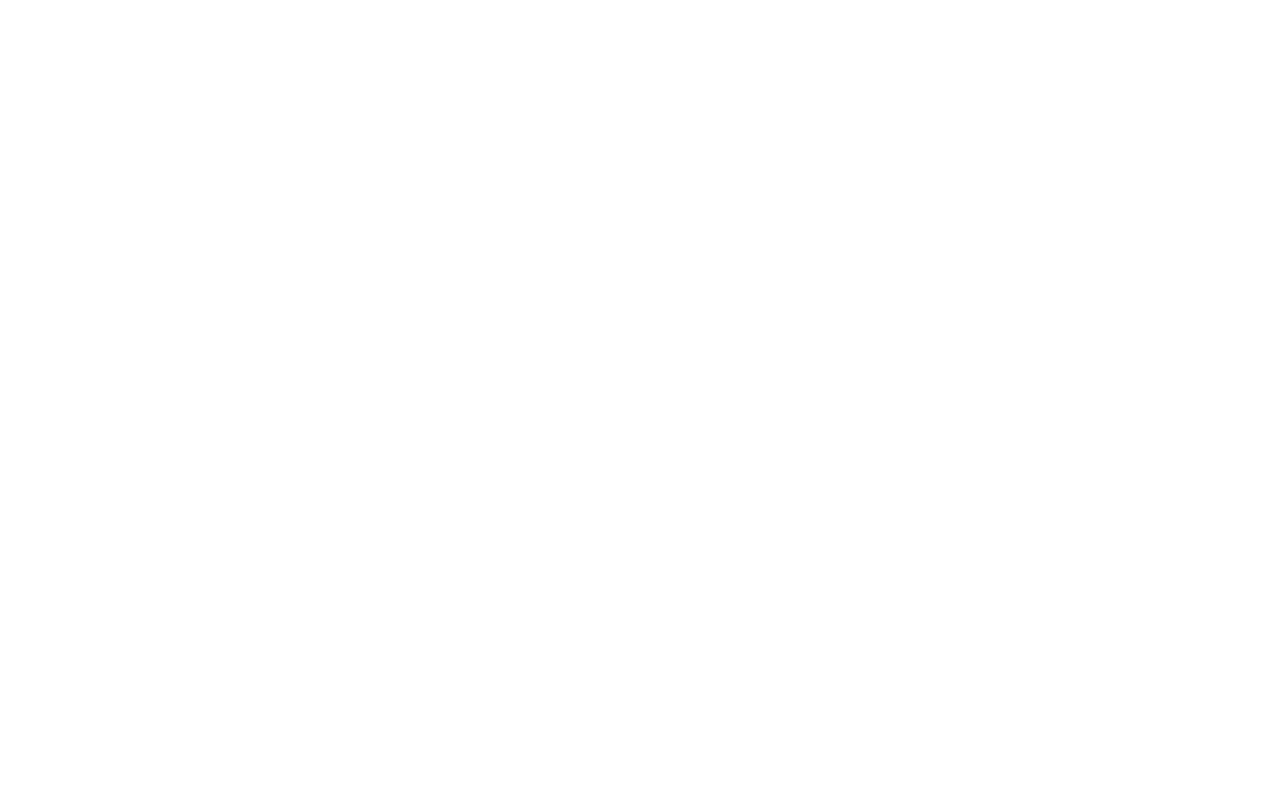
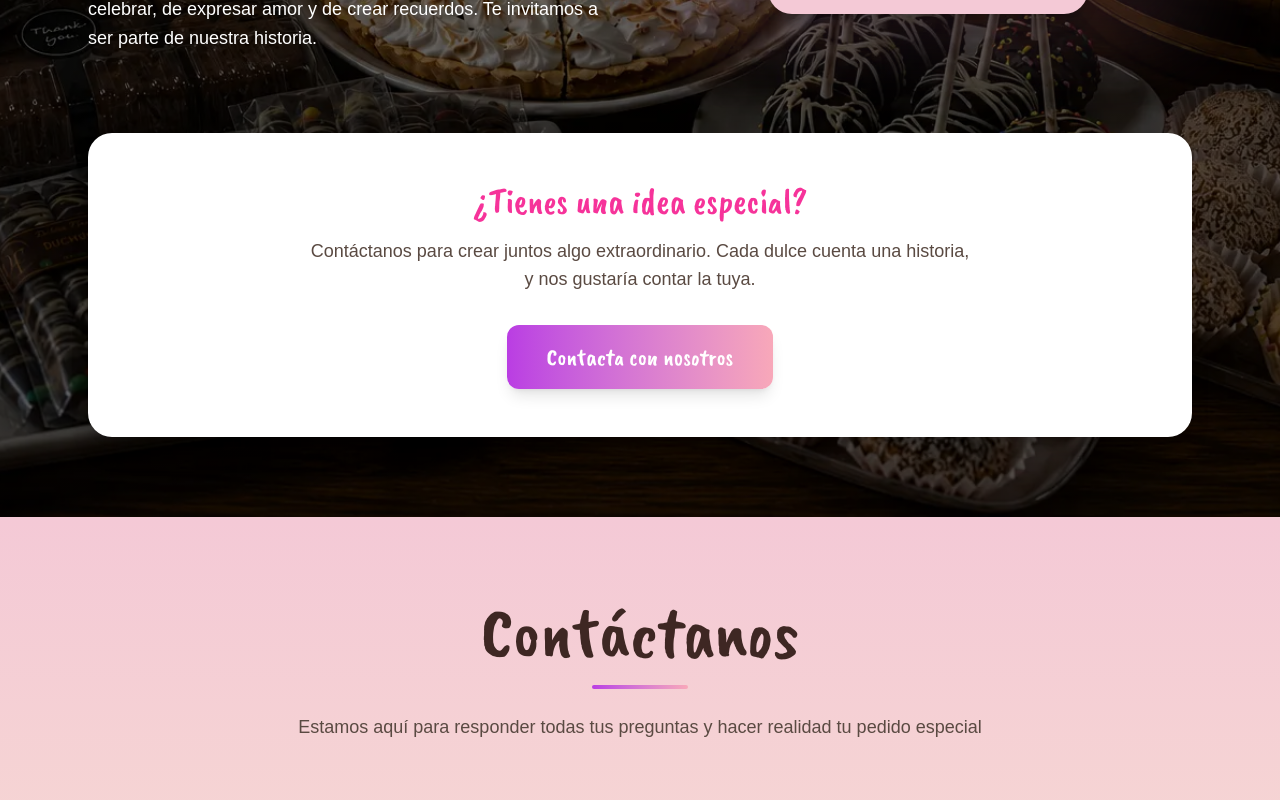
Before and after one commit to CrisMesina/dulces-fran-nextjs, a Next.js app: page / in a window 1280 px wide. Shown: the part 2840-3640 px from the top of the page. Before the commit the page ends 2282 px from the top, so only its background shows below. Built offline with nearby package versions, Linux system fonts and the light colour scheme.

Commit message:
AHORA SI FUNCIONA, CREO (ESPERO QUE SI)

```diff
--- a/src/app/globals.css
+++ b/src/app/globals.css
@@ -32,3 +32,9 @@
   background-size: cover;
   background-repeat: no-repeat;
 }
+.bg-nosotros{
+  background-image: linear-gradient(rgba(0, 0, 0, 0.55), rgba(0, 0, 0, 0.55)), url('/images/fondoNosotros.webp');
+  background-position: center;
+  background-size: cover;
+  background-repeat: no-repeat;
+}
--- a/src/app/page.jsx
+++ b/src/app/page.jsx
@@ -1,4 +1,6 @@
+import { Contactanos } from "@/components/landing/Contactanos";
 import { Hero } from "@/components/landing/Hero";
+import { Nosotros } from "@/components/landing/Nosotros";
 import { Productos } from "@/components/landing/Productos";
 import Image from "next/image";
 
@@ -10,6 +12,8 @@
     <main>
       <Hero/>
       <Productos/>
+      <Nosotros/>
+      <Contactanos/>
 
 
     </main>
--- a/src/components/landing/Contactanos.jsx
+++ b/src/components/landing/Contactanos.jsx
@@ -162,12 +162,6 @@
 
                     {/* Espacio para Imagen */}
                     <div className='flex flex-col gap-6'>
-                        <div className='relative h-80 rounded-3xl bg-gradient-to-br from-[#ba3de3] to-[#F8A8B9] flex items-center justify-center shadow-lg'>
-                            <div className='text-center px-6'>
-                                <p className='text-white font-Caveat text-2xl'>Tu imagen aquí</p>
-                                <p className='text-white text-sm mt-2'>Foto del espacio de trabajo</p>
-                            </div>
-                        </div>
 
                         <div className='bg-white rounded-2xl p-6 shadow-lg'>
                             <h4 className='font-Caveat text-2xl text-[#3E2723] mb-4'>Horario de Atención</h4>
```
Also changed, not shown: public/images/fondoNosotros.webp (added).
